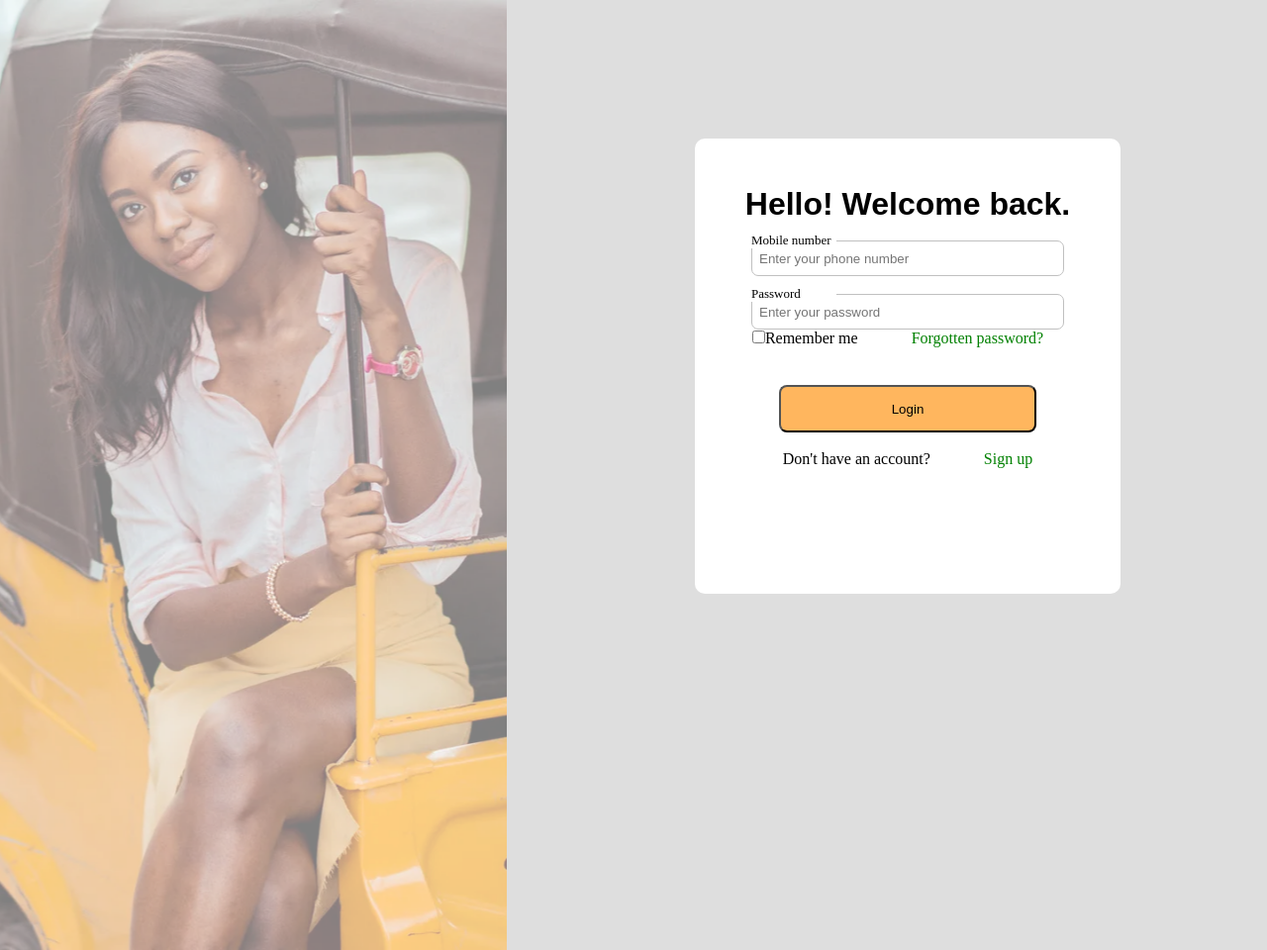
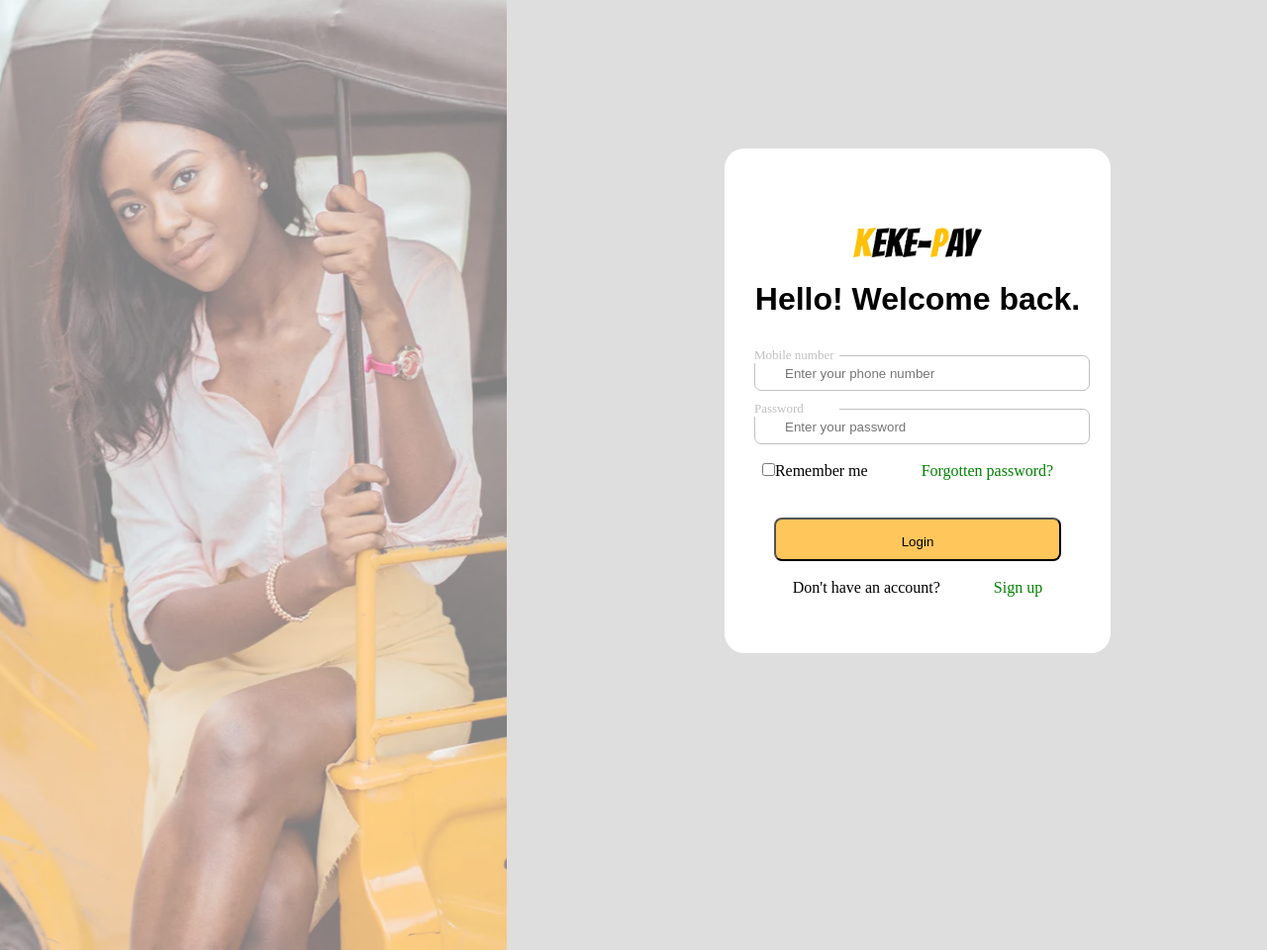
Before and after one commit to ShedrachJonah11/tricycle-revenue-app, a plain HTML site: page login/login.html in a window 1280 px wide. Shown: the whole page at 99% size. Drawn offline with Linux system fonts and the light colour scheme.

Commit message:
login-and-confirm-page-correction

```diff
--- a/confirm/confirm.css
+++ b/login/confirm.css
@@ -6,6 +6,8 @@
 
 body {
   background-color: gainsboro;
+  display: grid;
+  grid-template-rows: 100vh;
 }
 
 aside {
@@ -23,8 +25,9 @@ aside {
   background-color: #fff;
   padding: 70px;
   box-shadow: 0 0 10px rgba(0, 0, 0, 0.1);
-  border-radius: 10px;
-  margin: auto;
+  border-radius: 16px;
+  margin-left:120px ;
+  margin-top: 80px;
 }
 
 .right-box h1 {
@@ -47,13 +50,15 @@ aside {
 }
 
 input {
-  width: 60px;
-  height: 60px;
+
+  width: 40px;
+  height: 50px;
   border-radius: 5px;
   margin-top: 10px;
   margin-bottom: 10px;
-  gap: 10px;
+  gap: 16px;
 }
+
 a {
   text-decoration: none;
   color: orange;
--- a/login/login.css
+++ b/login/login.css
@@ -18,14 +18,18 @@ main {
 }
 #p1 {
   height: 460px;
-  width: 430px;
+  width: 390px;
   background-color: white;
-  margin-top: 140px;
-  margin-left: 190px;
-  border-radius: 10px;
+  margin-top: 150px;
+  margin-left: 220px;
+  border-radius: 20px;
+  padding-top: 50px;
 }
-#p1 > img {
+#p2 > img {
   justify-content: center;
+  width: 130px;
+  height: 30px;
+  padding-bottom: 20px;
 }
 #p2 {
   padding: 30px;
@@ -36,6 +40,7 @@ main {
 h3 {
   font-family: Arial, Helvetica, sans-serif;
   font-size: xx-large;
+  padding-bottom: 20px;
 }
 #input {
   background-color: transparent;
@@ -44,6 +49,7 @@ h3 {
   padding: 7px;
   width: 300px;
   height: 20px;
+  padding-left: 30px;
 }
 #input2 {
   background-color: transparent;
@@ -52,6 +58,7 @@ h3 {
   padding: 7px;
   width: 300px;
   height: 20px;
+  padding-left: 30px;
 }
 a {
   color: green;
@@ -60,18 +67,18 @@ a {
 }
 #high {
   margin-left: -20px;
-  margin-top: -18px;
+  margin-top: px;
   margin-bottom: 20px;
 }
 
 button {
-  background-color: rgb(255, 182, 94);
+  background-color: rgb(255, 198, 92);
   border-radius: 8px;
-  width: 260px;
-  height: 37px;
+  width: 290px;
+  height: 36px;
   cursor: pointer;
   align-items: center;
-  padding-bottom: 44px;
+  padding-bottom: 40px;
 }
 button:hover {
   transform: scale(1.1);
@@ -98,4 +105,7 @@ label {
   background: transparent;
   outline: none;
   background-color: white;
+  color: silver;
+
+
 }
--- a/login/login.html
+++ b/login/login.html
@@ -13,8 +13,8 @@
         <div id="p1">
           <div id="p2">
             <img
-              src="/img/d7300116-c365-40b0-8ac7-69d5f232b6b2 (1).png"
-              alt=""
+              src="logo.png"
+              alt="logo"
             />
             <h3>Hello! Welcome back.</h3>
             <br />
@@ -39,7 +39,7 @@
             </div>
 
             <br /><button>
-              <a id="ch" href="confirm.html"><div>Login</div> </a>
+              <a id="ch" href="confirm.html "><div>Login</div> </a>
             </button>
             <br /><br />Don't have an account? <a href="">Sign up</a>
           </div>
```
Also changed, not shown: login/confirm.html (renamed from confirm/confirm.html, +7 -7 lines), confirm/logo.png (added), img/logo.png (deleted), login/logo.png (added).
